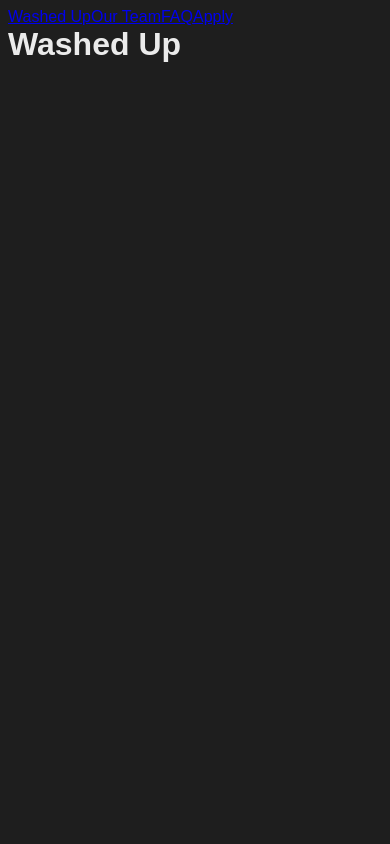
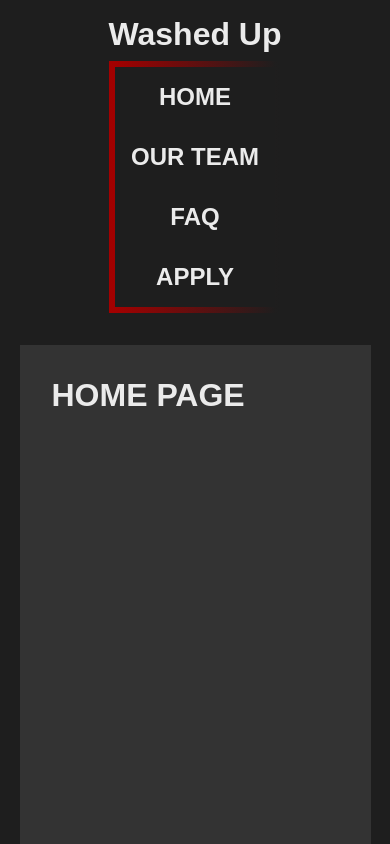
Before and after one commit to Sordot/Washed-Up, a React (Create React App) app: page / in a window 390 px wide. Shown: the top 844 px of the page. Built offline with nearby package versions, Linux system fonts and the light colour scheme.

Commit message:
navbar and responsive container

```diff
--- a/src/App.css
+++ b/src/App.css
@@ -11,9 +11,15 @@
     box-sizing: border-box;
 }
 
+html {
+    min-height: 100%;
+    background-color: #1E1E1E;
+}
+
 body {
+    margin: 0;
+
     font-family: sans-serif;
-    min-height: 100vh;
     background: #1E1E1E;
     color: #EBEBEB;
 }
@@ -25,11 +31,21 @@ p {
     margin: 0;
 }
 
+.outlet-container {
+    width: 90%;
+    max-width: 1200px;
+    min-height: 800px;
+    margin: 2em auto;
+    padding: 2em;
+    background-color: #333333;
+}
+
 .btn {
     cursor: pointer;
     border: 0;
-    background: #7A0000;
+    background: #A30000;
     border-radius: 100vw;
+    padding: .5em 1em;
+    line-height: 100%;
     color: #EBEBEB;
-    padding: .5em 1.5em;
 }
--- a/src/Card.css
+++ b/src/Card.css
@@ -2,7 +2,7 @@
 #1E1E1E - Main BG (Dark)
 #333333 - Card BG (Dark Gray)
 #EBEBEB - Main White
-#7A0000 - Red Accent
+#A30000 - Red Accent
 */
 
 .team-container {
@@ -80,6 +80,11 @@
     flex-direction: column;
     align-items: center;
     gap: 1.25em;
+}
+
+.btn a {
+    color: #EBEBEB;
+    text-decoration: none;
 }
 
 .back .player-stats {
--- /dev/null
+++ b/src/Navbar.css
@@ -0,0 +1,46 @@
+/*
+#1E1E1E - Main BG (Dark)
+#333333 - Card BG (Dark Gray)
+#EBEBEB - Main White
+#A30000 - Red Accent
+*/
+
+header {
+    width: 90%;
+    max-width: 1200px;
+    display: flex;
+    justify-content: space-between;
+    align-items: center;
+    margin: 1em auto;
+}
+
+nav {
+    display: flex;
+    border-width: 6px;
+    border-style: solid;
+    border-image: linear-gradient(to right,#A30000 , #1E1E1E) 1;
+
+}
+
+.navlink, .navlink:visited {
+    color: #EBEBEB;
+    text-decoration: none;
+    text-transform: uppercase;
+    padding: 1em;
+}
+
+.navlink:hover {
+    color: #A30000;
+}
+
+@media (max-width: 720px) {
+    header {
+        text-align: center;
+        flex-direction: column;
+
+    }
+    nav {
+        flex-direction: column;
+        margin-top: .5em;
+    }
+}
--- a/src/components/Navbar.jsx
+++ b/src/components/Navbar.jsx
@@ -1,14 +1,19 @@
+import '../Navbar.css'
 import { Link } from "react-router-dom";
+
 
 const Navbar = () => {
 
     return <>
-        <nav>
-            <Link to="/">Washed Up</Link>
-            <Link to="/team">Our Team</Link>
-            <Link to="/faq">FAQ</Link>
-            <Link to="/apply">Apply</Link>
-        </nav>
+        <header>
+            <h1 className='logo'>Washed Up</h1>
+            <nav>
+                <Link className='navlink' to="/"><h2>Home</h2></Link>
+                <Link className='navlink' to="/team"><h2>Our Team</h2></Link>
+                <Link className='navlink' to="/faq"><h2>FAQ</h2></Link>
+                <Link className='navlink' to="/apply"><h2>Apply</h2></Link>
+            </nav>
+        </header>
     </>
 
 }
--- a/src/pages/Home.jsx
+++ b/src/pages/Home.jsx
@@ -1,6 +1,6 @@
 const Home = () => {
     return <>
-        <h1>Washed Up</h1>
+        <h1>HOME PAGE</h1>
     </>
 }
 
--- a/src/pages/Layout.jsx
+++ b/src/pages/Layout.jsx
@@ -5,7 +5,10 @@ const Layout = () => {
     return <>
         <div className="layout-container">
             <Navbar />
-            <Outlet />
+            <div className="outlet-container">
+                <Outlet />
+            </div>
+
         </div>
     </>
 }
```
